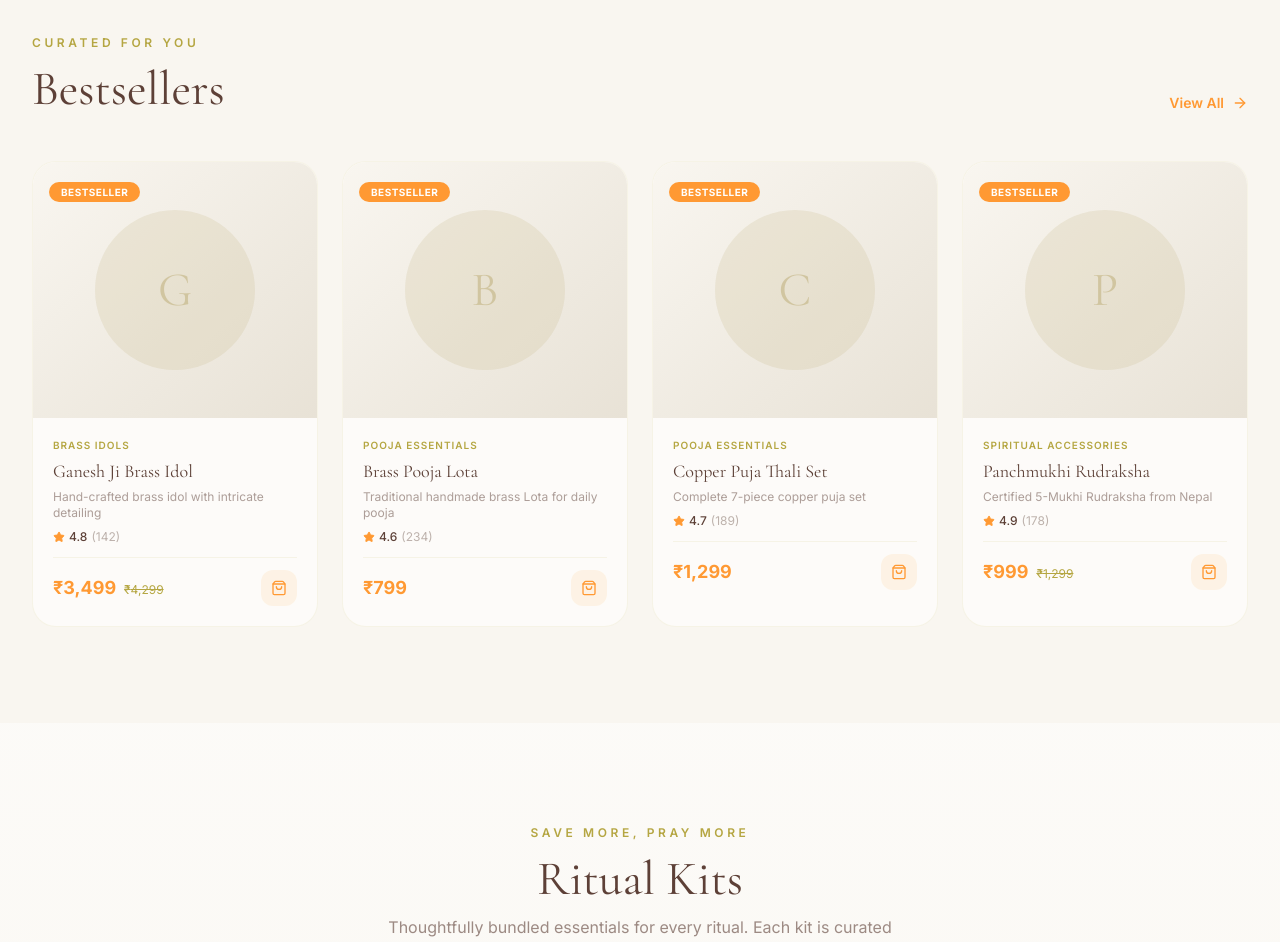
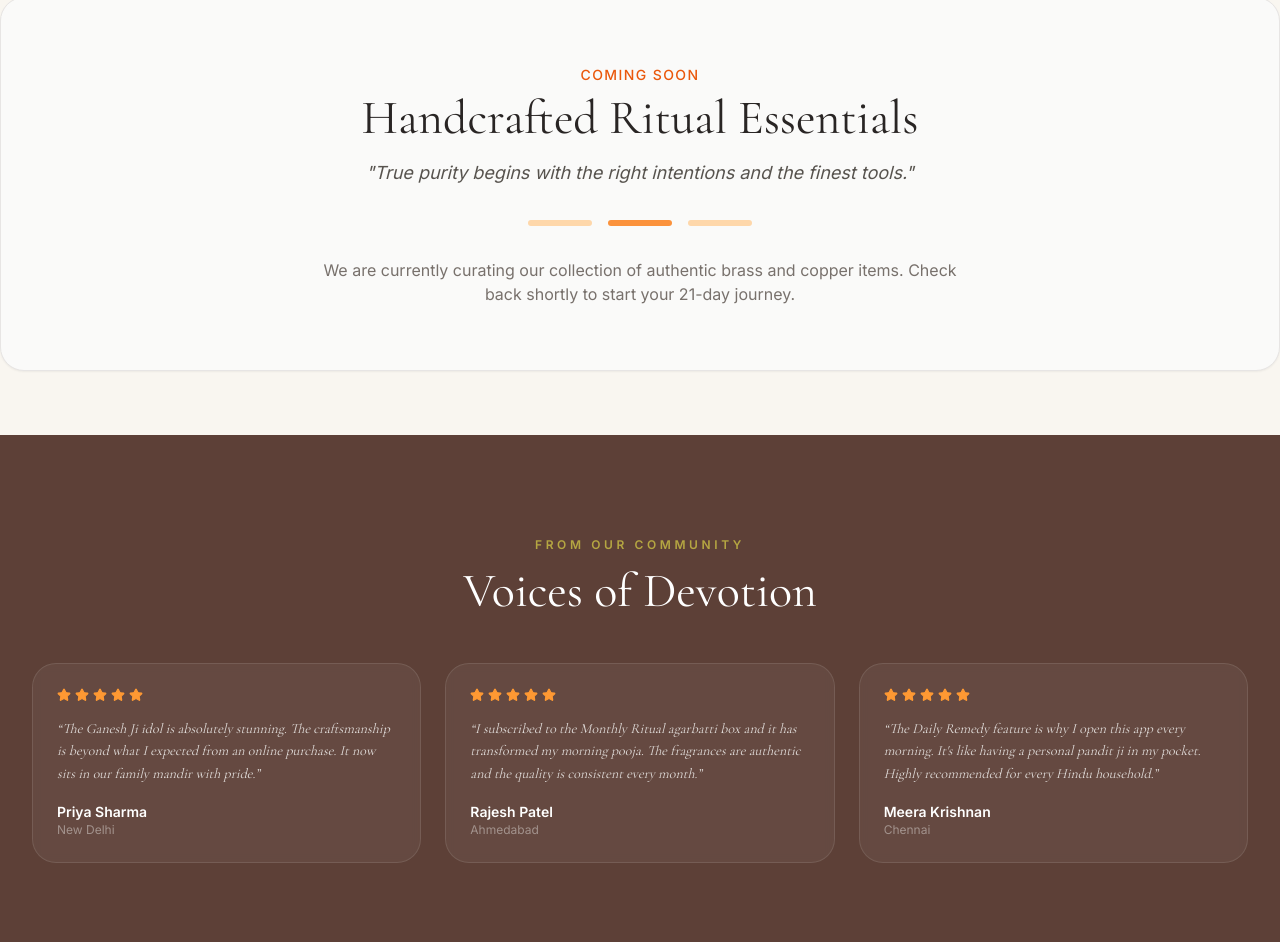
Before and after one commit to kuldeepsharma1996sk-code/e-commerce-satvik, a Next.js app: page / in a window 1280 px wide. Shown: the part 1684-2626 px from the top of the page. Built offline with nearby package versions, Linux system fonts and the light colour scheme.

Commit message:
Update: Replace product sections with Coming Soon placeholder

```diff
--- a/src/app/page.tsx
+++ b/src/app/page.tsx
@@ -145,92 +145,27 @@ export default function HomePage() {
         </div>
       </section>
 
-      {/* ======== FEATURED PRODUCTS ======== */}
-      <section className="py-16 md:py-24">
-        <div className="max-w-7xl mx-auto px-4 sm:px-6 lg:px-8">
-          <motion.div {...fadeInUp} className="flex justify-between items-end mb-12">
-            <div>
-              <span className="text-xs font-semibold uppercase tracking-[0.3em] text-[#B5A642]">
-                Curated for You
-              </span>
-              <h2 className="text-3xl md:text-5xl font-serif text-[#5D4037] mt-3">
-                Bestsellers
-              </h2>
-            </div>
-            <Link
-              href="/collection"
-              className="hidden md:flex items-center gap-2 text-sm font-semibold text-[#FF9933] hover:text-[#e68a2e] transition-colors"
-            >
-              View All <ArrowRight size={16} />
-            </Link>
-          </motion.div>
-
-          <div className="grid grid-cols-2 md:grid-cols-4 gap-4 md:gap-6">
-            {featuredProducts.map((product, i) => (
-              <ProductCard key={product.id} product={product} index={i} />
-            ))}
+      {/* ======== COMING SOON SECTION ======== */}
+      <section className="bg-stone-50 border border-stone-200 rounded-3xl p-8 md:p-16 my-16 text-center shadow-sm max-w-7xl mx-auto px-4 sm:px-6 lg:px-8">
+        <div className="max-w-2xl mx-auto">
+          <span className="text-orange-600 font-medium tracking-widest uppercase text-sm">
+            Coming Soon
+          </span>
+          <h2 className="text-3xl md:text-5xl font-serif text-stone-800 mt-2 mb-4">
+            Handcrafted Ritual Essentials
+          </h2>
+          <p className="text-stone-600 leading-relaxed italic text-lg">
+            "True purity begins with the right intentions and the finest tools."
+          </p>
+          <div className="mt-8 flex justify-center gap-4">
+            <div className="h-1.5 w-16 bg-orange-200 rounded-full"></div>
+            <div className="h-1.5 w-16 bg-orange-400 rounded-full"></div>
+            <div className="h-1.5 w-16 bg-orange-200 rounded-full"></div>
           </div>
-
-          <div className="mt-8 text-center md:hidden">
-            <Link
-              href="/collection"
-              className="inline-flex items-center gap-2 text-sm font-semibold text-[#FF9933]"
-            >
-              View All Products <ArrowRight size={16} />
-            </Link>
-          </div>
-        </div>
-      </section>
-
-      {/* ======== RITUAL KITS ======== */}
-      <section className="py-16 md:py-24 bg-gradient-to-b from-white/50 to-ivory">
-        <div className="max-w-7xl mx-auto px-4 sm:px-6 lg:px-8">
-          <motion.div {...fadeInUp} className="text-center mb-12">
-            <span className="text-xs font-semibold uppercase tracking-[0.3em] text-[#B5A642]">
-              Save More, Pray More
-            </span>
-            <h2 className="text-3xl md:text-5xl font-serif text-[#5D4037] mt-3">
-              Ritual Kits
-            </h2>
-            <p className="text-[#5D4037]/60 mt-3 max-w-lg mx-auto">
-              Thoughtfully bundled essentials for every ritual. Each kit is
-              curated by temple priests for the perfect pooja experience.
-            </p>
-          </motion.div>
-
-          <div className="grid grid-cols-1 md:grid-cols-2 lg:grid-cols-4 gap-6">
-            {ritualKits.map((kit, i) => (
-              <RitualKitCard key={kit.id} kit={kit} index={i} />
-            ))}
-          </div>
-        </div>
-      </section>
-
-      {/* ======== NEW ARRIVALS ======== */}
-      <section className="py-16 md:py-24">
-        <div className="max-w-7xl mx-auto px-4 sm:px-6 lg:px-8">
-          <motion.div {...fadeInUp} className="flex justify-between items-end mb-12">
-            <div>
-              <span className="text-xs font-semibold uppercase tracking-[0.3em] text-[#B5A642]">
-                Just Arrived
-              </span>
-              <h2 className="text-3xl md:text-5xl font-serif text-[#5D4037] mt-3">
-                New & Exclusive
-              </h2>
-            </div>
-            <Link
-              href="/collection"
-              className="hidden md:flex items-center gap-2 text-sm font-semibold text-[#FF9933] hover:text-[#e68a2e]"
-            >
-              View All <ArrowRight size={16} />
-            </Link>
-          </motion.div>
-
-          <div className="grid grid-cols-2 md:grid-cols-4 gap-4 md:gap-6">
-            {newArrivals.map((product, i) => (
-              <ProductCard key={product.id} product={product} index={i} />
-            ))}
-          </div>
+          <p className="mt-8 text-stone-500 text-sm md:text-base">
+            We are currently curating our collection of authentic brass and copper items.
+            Check back shortly to start your 21-day journey.
+          </p>
         </div>
       </section>
 
```
